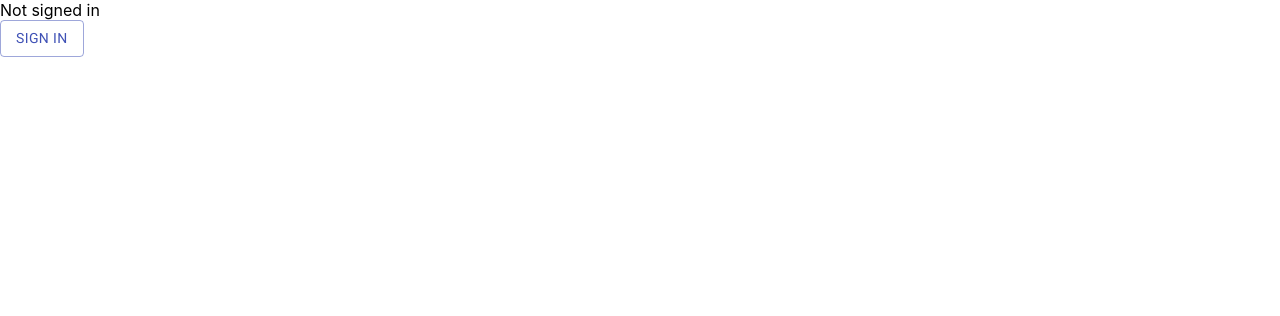
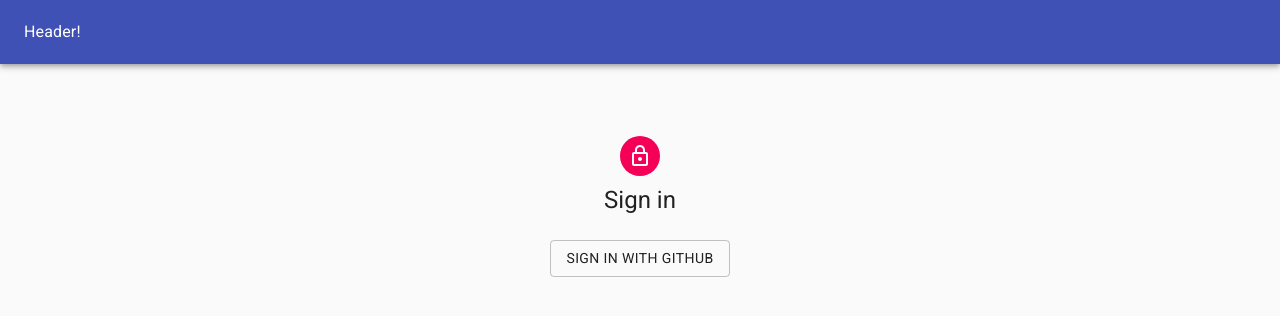
Before and after one commit to felipecadar/animated-lamp, a Next.js app: page / in a window 1280 px wide. Shown: the top 316 px of the page. Built offline with nearby package versions, Linux system fonts and the light colour scheme; no server answers.

Commit message:
HEADER FUNCIONANDOOOO

```diff
--- /dev/null
+++ b/components/Layout.js
@@ -0,0 +1,115 @@
+// components/Layout.js
+import React, { Component, useState } from 'react';
+import { makeStyles } from '@material-ui/core/styles';
+import AppBar from '@material-ui/core/AppBar';
+import Toolbar from '@material-ui/core/Toolbar';
+import Typography from '@material-ui/core/Typography';
+import IconButton from '@material-ui/core/IconButton';
+import MenuIcon from '@material-ui/icons/Menu';
+import AccountCircle from '@material-ui/icons/AccountCircle';
+import Switch from '@material-ui/core/Switch';
+import FormControlLabel from '@material-ui/core/FormControlLabel';
+import FormGroup from '@material-ui/core/FormGroup';
+import MenuItem from '@material-ui/core/MenuItem';
+import Menu from '@material-ui/core/Menu';
+import Avatar from '@material-ui/core/Avatar';
+import { signIn, signOut, useSession } from 'next-auth/client'
+import { Grid } from '@material-ui/core';
+
+const useStyles = makeStyles((theme) => ({
+    root: {
+        flexGrow: 1,
+    },
+    appbar: {
+        marginRight: theme.spacing(2),
+    },
+    title: {
+        flex: 1,
+    },
+}));
+
+const handleChange = (event) => {
+    setAuth(event.target.checked);
+};
+
+const handleMenu = (event) => {
+    setAnchorEl(event.currentTarget);
+};
+
+
+function Layout({ children }) {
+    const classes = useStyles()
+    const [session, loading] = useSession()
+    const [anchorEl, setAnchorEl] = useState(null);
+    const open = Boolean(anchorEl);
+
+    const handleChange = (event) => {
+        setAuth(event.target.checked);
+    };
+
+    const handleMenu = (event) => {
+        setAnchorEl(event.currentTarget);
+    };
+
+    const handleClose = () => {
+        setAnchorEl(null);
+    };
+
+    return (
+        <div className={classes.root}>
+            <AppBar position="static">
+                <Toolbar>
+                    <Grid
+                        container
+                        direction="row"
+                        justify="space-between"
+                        alignItems="center"
+                    >
+                        <Grid item>
+                            <Typography className={classes.title}> Header! </Typography>
+                        </Grid>
+                        <Grid item>
+                            {session && (
+                                <div>
+                                    <IconButton
+                                        aria-label="account of current user"
+                                        aria-controls="menu-appbar"
+                                        aria-haspopup="true"
+                                        onClick={handleMenu}
+                                        color="inherit"
+                                    >
+                                        <Avatar alt={session.user.name} src={session.user.image} />
+                                    </IconButton>
+                                    <Menu
+                                        id="menu-appbar"
+                                        anchorEl={anchorEl}
+                                        anchorOrigin={{
+                                            vertical: 'top',
+                                            horizontal: 'right',
+                                        }}
+                                        keepMounted
+                                        transformOrigin={{
+                                            vertical: 'top',
+                                            horizontal: 'right',
+                                        }}
+                                        open={open}
+                                        onClose={handleClose}
+                                    >
+                                        <MenuItem onClick={signOut}>Sair</MenuItem>
+                                    </Menu>
+
+                                </div>
+                            )}
+
+                        </Grid>
+                    </Grid>
+
+                </Toolbar>
+
+            </AppBar>
+            {children}
+        </div>
+    );
+}
+
+export default Layout
--- /dev/null
+++ b/components/LoginBox/index.js
@@ -0,0 +1,55 @@
+import React from 'react';
+import Avatar from '@material-ui/core/Avatar';
+import Button from '@material-ui/core/Button';
+import CssBaseline from '@material-ui/core/CssBaseline';
+import Box from '@material-ui/core/Box';
+import LockOutlinedIcon from '@material-ui/icons/LockOutlined';
+import Typography from '@material-ui/core/Typography';
+import { makeStyles } from '@material-ui/core/styles';
+import Container from '@material-ui/core/Container';
+
+import { signIn, signOut, useSession } from 'next-auth/client'
+
+const useStyles = makeStyles((theme) => ({
+  paper: {
+    marginTop: theme.spacing(8),
+    display: 'flex',
+    flexDirection: 'column',
+    alignItems: 'center',
+  },
+  avatar: {
+    margin: theme.spacing(1),
+    backgroundColor: theme.palette.secondary.main,
+  },
+  form: {
+    width: '100%', // Fix IE 11 issue.
+    marginTop: theme.spacing(1),
+  },
+  submit: {
+    margin: theme.spacing(3, 0, 0),
+  },
+}));
+
+export default function SignIn() {
+  const classes = useStyles();
+
+  return (
+    <Container component="main" maxWidth="xs">
+      <CssBaseline />
+      <div className={classes.paper}>
+
+        <Avatar className={classes.avatar}>
+          <LockOutlinedIcon />
+        </Avatar>
+        <Typography component="h1" variant="h5">
+          Sign in
+        </Typography>
+
+
+        <Button className={classes.submit} variant='outlined'  onClick={() => signIn('github')}>Sign in with GitHub</Button>
+
+      </div>
+
+    </Container>
+  );
+}
--- a/pages/_app.js
+++ b/pages/_app.js
@@ -1,13 +1,14 @@
 import '../styles/globals.css'
 import 'fontsource-roboto';
-
 import { Provider } from 'next-auth/client'
-
+import Layout from "../components/Layout"
 
 function MyApp({ Component, pageProps }) {
   return (
     <Provider session={pageProps.session}>
-      <Component {...pageProps} />
+      <Layout>
+        <Component {...pageProps} />
+      </Layout>
     </Provider>
   )
 }
--- a/pages/index.js
+++ b/pages/index.js
@@ -1,20 +1,42 @@
 import React from 'react'
 import { signIn, signOut, useSession } from 'next-auth/client'
 
-import { Button } from '@material-ui/core'
+import { Button, Grid, AppBar, Typography, Toolbar } from '@material-ui/core'
+import { createStyles, makeStyles, Theme } from '@material-ui/core/styles';
+import { blue, red } from '@material-ui/core/colors';
+import LoginBox from '../components/LoginBox';
+
+
+const useStyles = makeStyles((theme) => ({
+  signinBox: {
+    // backgroundColor: red[600],
+  },
+  emptySpace: {
+    // backgroundColor: blue[600],
+  },
+}));
+
 
 export default function Page() {
+  const classes = useStyles();
   const [ session, loading ] = useSession()
 
-  return <>
-    {!session && <>
-      Not signed in <br/>
-      <Button variant='outlined' color='primary' onClick={signIn}>Sign in</Button>
-    </>}
+  return (
 
-    {session && <>
-      Signed in as {session.user.email} <br/>
-      <Button variant='outlined' color='secondary' onClick={signOut}>Sign out</Button>
-    </>}
-  </>
+
+
+    <Grid item container direction='row' justify='center' alignItems='flex-start' >
+
+      <Grid item xs={10} sm={8} lg={6} className={classes.signinBox}>
+
+      {!session &&
+        <LoginBox/>
+      }
+
+
+
+      </Grid>
+
+    </Grid>
+  )
 }
```
Also changed, not shown: components/test.js (deleted, +0 -9 lines), pages/home.js (added, +13 -0 lines).
